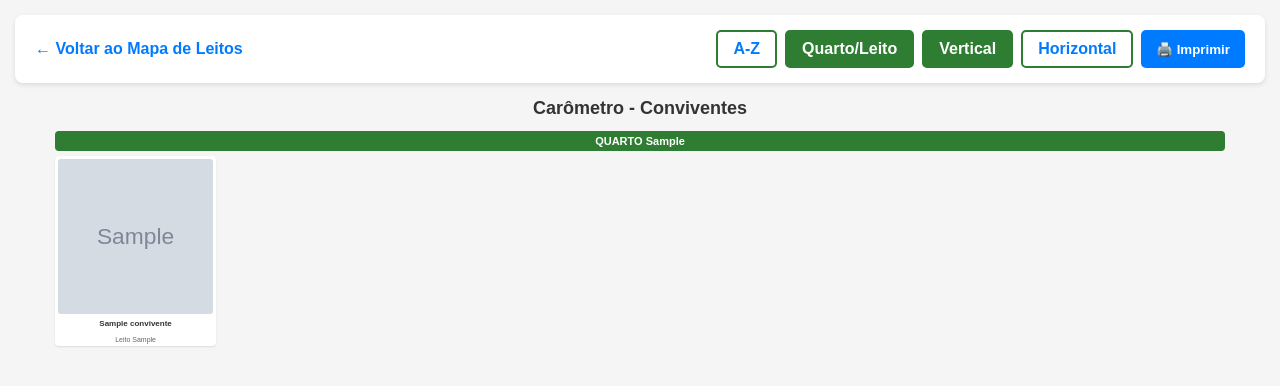
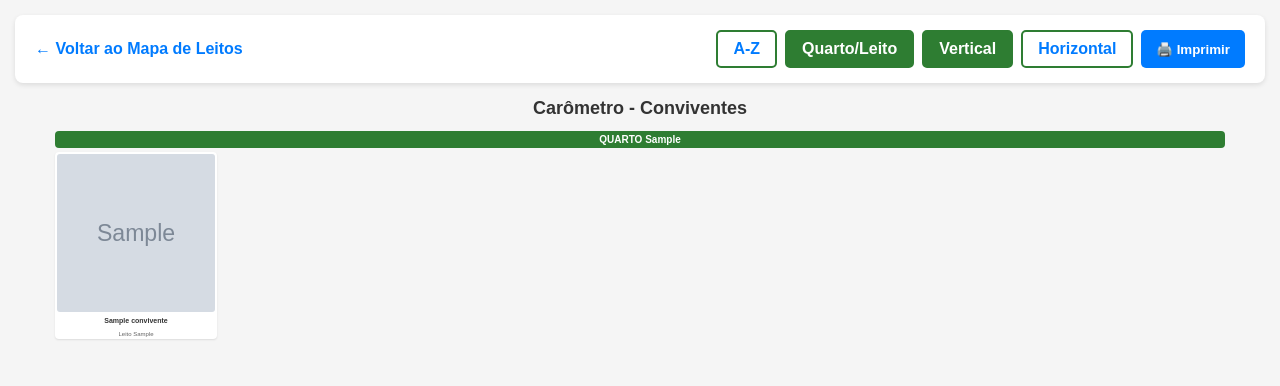
Before and after one commit to larditosotele-pixel/sisa-nuvem, a Flask app: page /carometro in a window 1280 px wide. Shown: the part 75-461 px from the top of the page. Run offline with Flask 3, Linux system fonts and the light colour scheme; tables that the repository leaves empty hold one stand-in row (values such as "Sample post"); grey boxes marked "Sample" are stand-in pictures; a database or web service that is not in the repository returns one stand-in record (values such as "Sample title"); some libraries are stand-ins or nearby versions.

Commit message:
Update carometro.html

```diff
--- a/templates/carometro.html
+++ b/templates/carometro.html
@@ -78,29 +78,29 @@
   .container { max-width: 1200px; margin: 0 auto; padding: 0 15px 15px; }
         h1 { text-align: center; margin-bottom: 12px; color: #333; font-size: 18px; }
 
-  /* VERTICAL: 7 COLUNAS - CORRIGIDO PRA 3 PÁGINAS */
+  /* VERTICAL: 7 COLUNAS - AJUSTADO PRA PREENCHER A PÁGINA */
   .grid-conviventes {
             display: grid;
             grid-template-columns: repeat(7, 1fr);
-            gap: 7px;
+            gap: 6px;
         }
 
-  .quarto-bloco { margin-bottom: 12px; page-break-inside: avoid; }
+  .quarto-bloco { margin-bottom: 10px; page-break-inside: avoid; }
   .quarto-titulo {
             background: #2e7d32;
             color: white;
-            padding: 4px;
+            padding: 3px;
             text-align: center;
             font-weight: bold;
-            margin-bottom: 5px;
+            margin-bottom: 4px;
             border-radius: 4px;
-            font-size: 11px;
+            font-size: 10px;
         }
 
   .card-convivente {
             background: white;
             border-radius: 4px;
-            padding: 3px;
+            padding: 2px;
             text-align: center;
             box-shadow: 0 1px 2px rgba(0,0,0,0.1);
             page-break-inside: avoid;
@@ -110,22 +110,22 @@
             aspect-ratio: 1/1;
             object-fit: cover;
             border-radius: 3px;
-            margin-bottom: 2px;
+            margin-bottom: 1px;
         }
   .card-convivente .nome {
-            font-size: 8px;
+            font-size: 7px;
             font-weight: bold;
             color: #333;
             line-height: 1;
-            height: 16px;
+            height: 14px;
             overflow: hidden;
         }
   .card-convivente .leito {
-            font-size: 7px;
+            font-size: 6px;
             color: #666;
         }
 
-        /* HORIZONTAL: 9 COLUNAS - NÃO MEXI, TÁ PERFEITO */
+        /* HORIZONTAL: 9 COLUNAS - NÃO MEXI */
         body.horizontal .grid-conviventes {
             grid-template-columns: repeat(9, 1fr);
             gap: 6px;
@@ -135,20 +135,19 @@
        .navbar,.header-nav { display: none!important; }
             body { background: white; }
        .container { padding: 0; max-width: 100%; }
-            h1 { font-size: 14px; margin-bottom: 6px; margin-top: 0; }
-       .grid-conviventes { gap: 4px; }
-       .card-convivente { border: 1px solid #999; padding: 2px; }
-       .quarto-titulo { font-size: 10px; padding: 2px; margin-bottom: 3px; }
-       .card-convivente .nome { font-size: 7px; height: 14px; }
-       .card-convivente .leito { font-size: 6px; }
+            h1 { font-size: 13px; margin-bottom: 4px; margin-top: 0; }
+       .grid-conviventes { gap: 3px; }
+       .card-convivente { border: 1px solid #999; padding: 1px; }
+       .quarto-titulo { font-size: 9px; padding: 2px; margin-bottom: 2px; }
+       .card-convivente .nome { font-size: 6px; height: 12px; }
+       .card-convivente .leito { font-size: 5px; }
 
             @page {
                 size: A4 {{ 'landscape' if orientacao == 'horizontal' else 'portrait' }};
-                margin: 0.5cm;
+                margin: 0.4cm;
             }
         }
 
-        /* MOBILE: SÓ PRA TELA, NÃO AFETA IMPRESSÃO */
         @media screen and (max-width: 768px) {
        .grid-conviventes { grid-template-columns: repeat(3, 1fr); }
        .controles { width: 100%; justify-content: center; }
```
